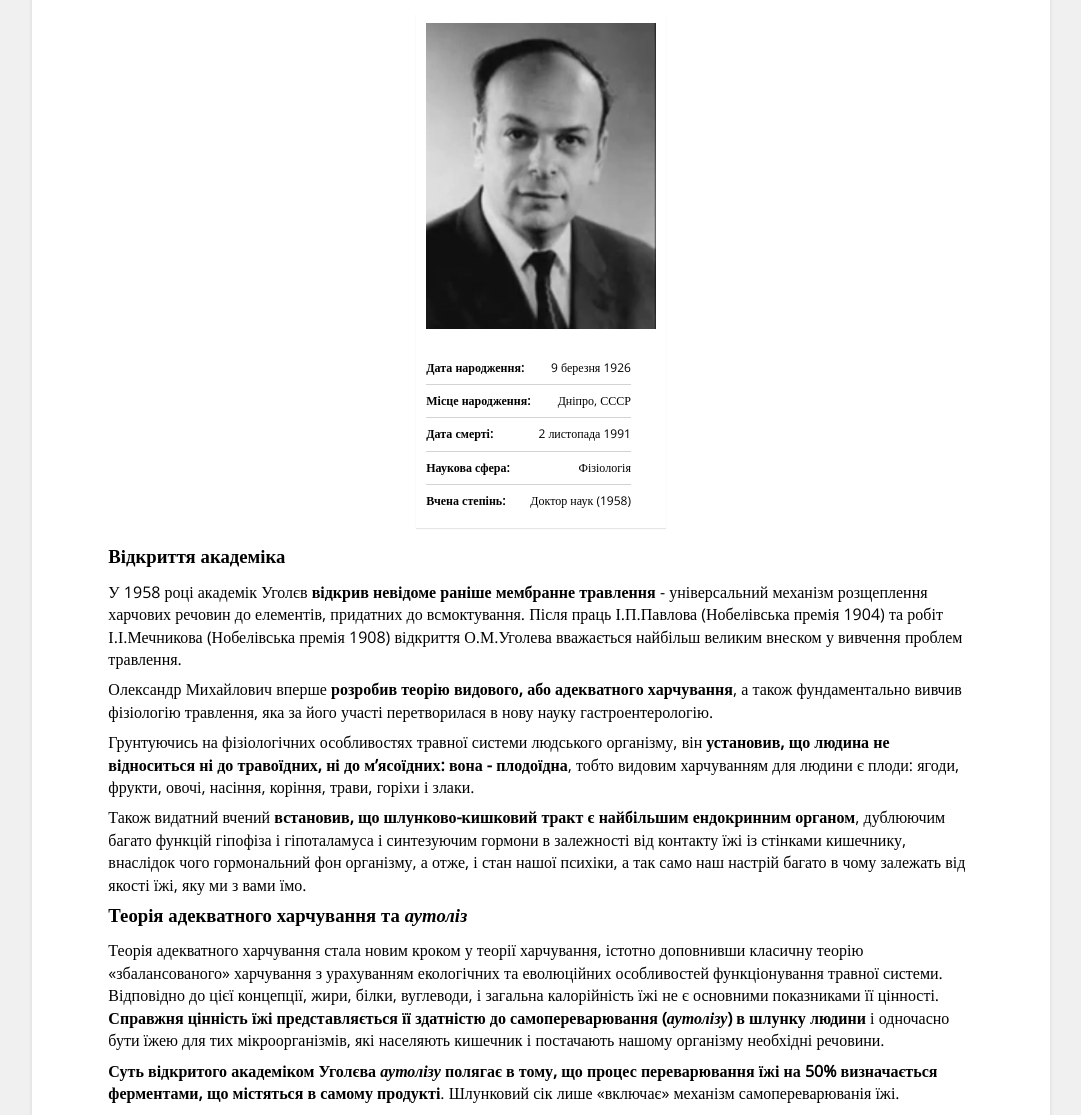
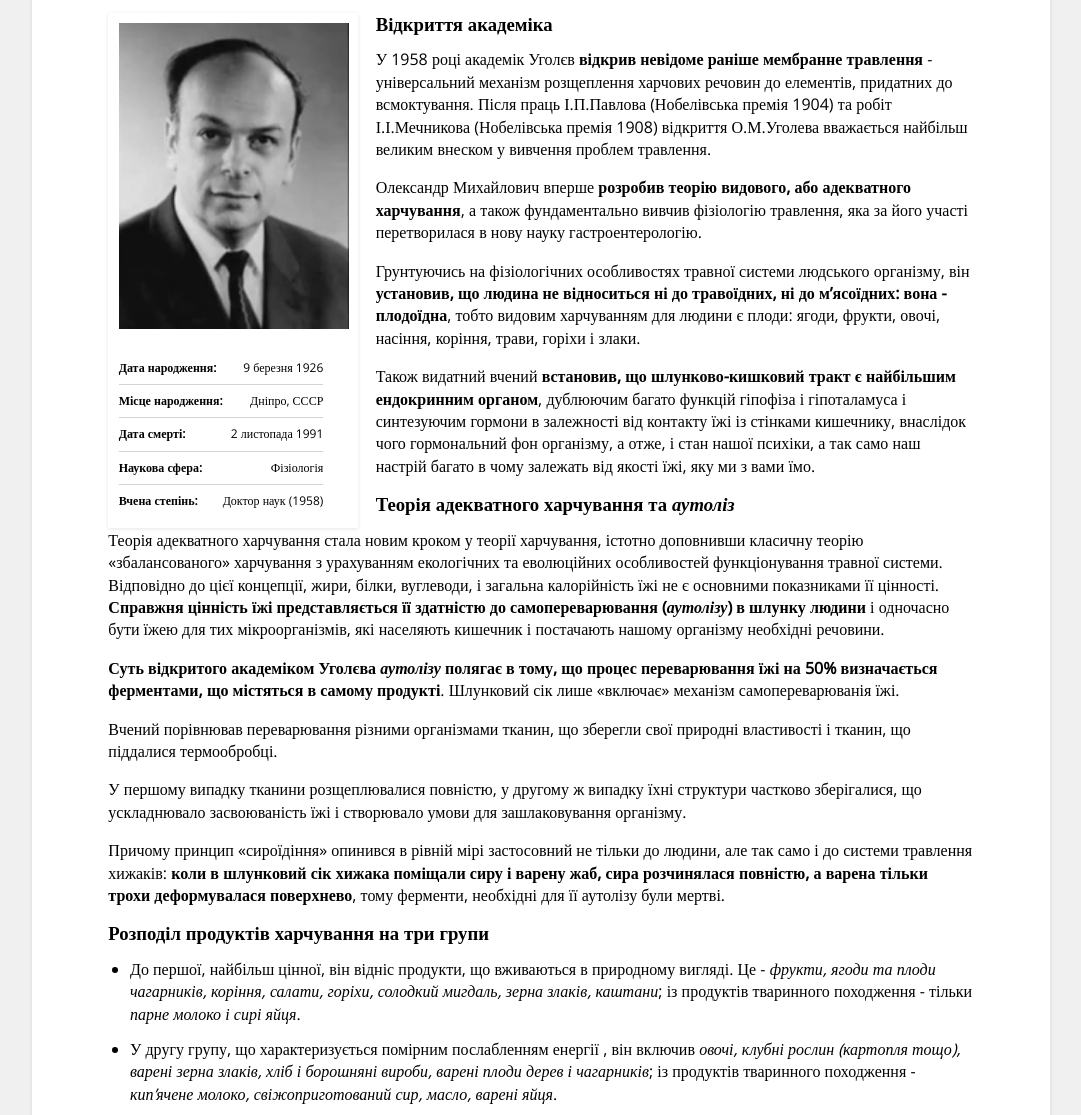
Before and after one commit to Vendettall/Vendettall.github.io, a plain HTML site: page academicUgolev.html in a window 1280 px wide. Shown: the part 647-1762 px from the top of the page, without its empty margins (99-1180 px from the left). Drawn offline with nearby package versions, Linux system fonts and the light colour scheme; a web font is replaced by a local one.

Commit message:
changed academic page

```diff
--- a/style.css
+++ b/style.css
@@ -28,7 +28,7 @@ h4, h5, h6 {
 }
 
 p {
-	margin-bottom: 0.5em;
+	margin-bottom: 1em;
 }
 
 header {
@@ -588,11 +588,12 @@ footer .connect {
 /*\\\\\\\\\\\\\\\\\\\\\\\\\\\\\\\\\*/
 
 .ugolev-description {
-	margin: 0 auto 2%;
+	float:left;
+	margin-right: 2%;
 	max-width: 250px;
 	font-size: 0.75em;
 	padding: 0.857em;
-	box-shadow: 0 1px 1px 0 rgba(0, 0, 0, 0.1);
+	box-shadow: 0 1px 4px 0 rgba(0, 0, 0, 0.1);
 }
 
 .ugolev-description img {
@@ -645,6 +646,10 @@ section ul {
 	margin-bottom: 2%;
 }
 
+section ul li {
+	margin-bottom: 1.5%;
+}
+
 article figure {
 	width: 100%;
 	margin-bottom: 2%;
```
